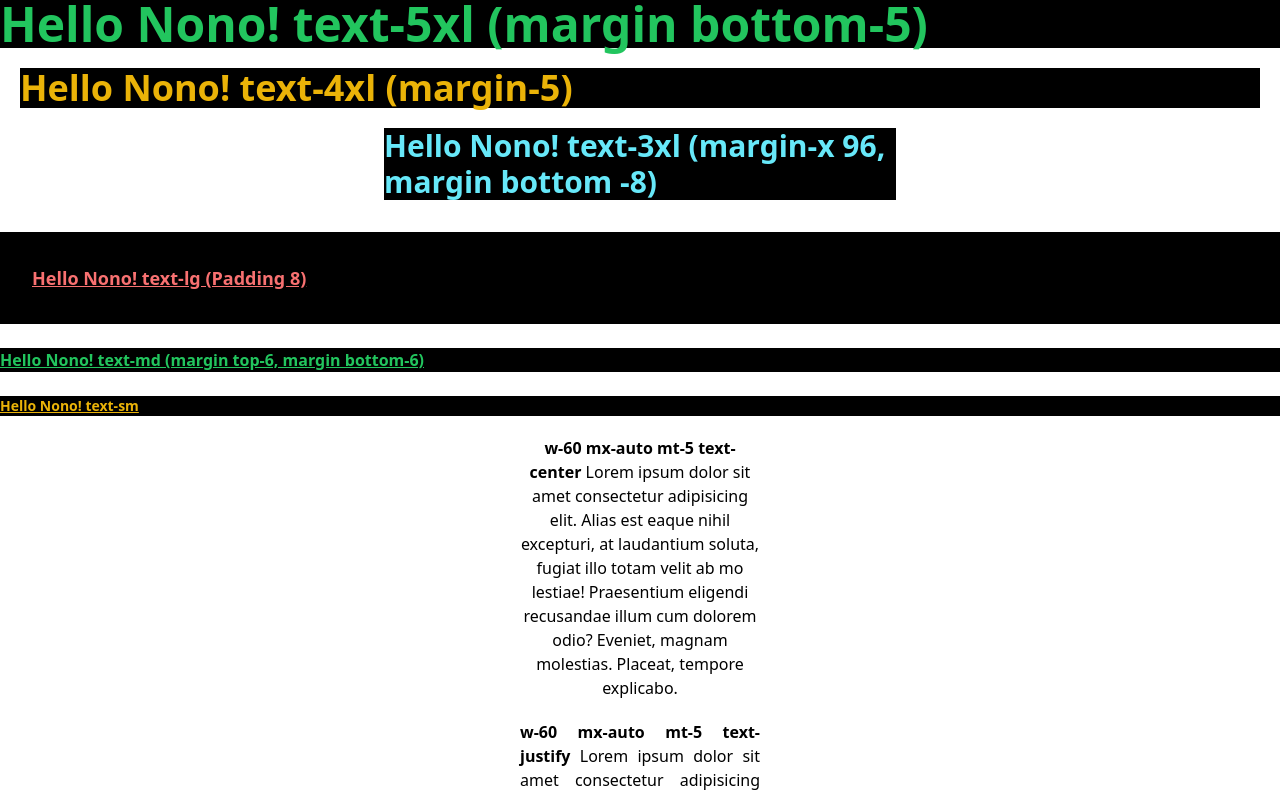
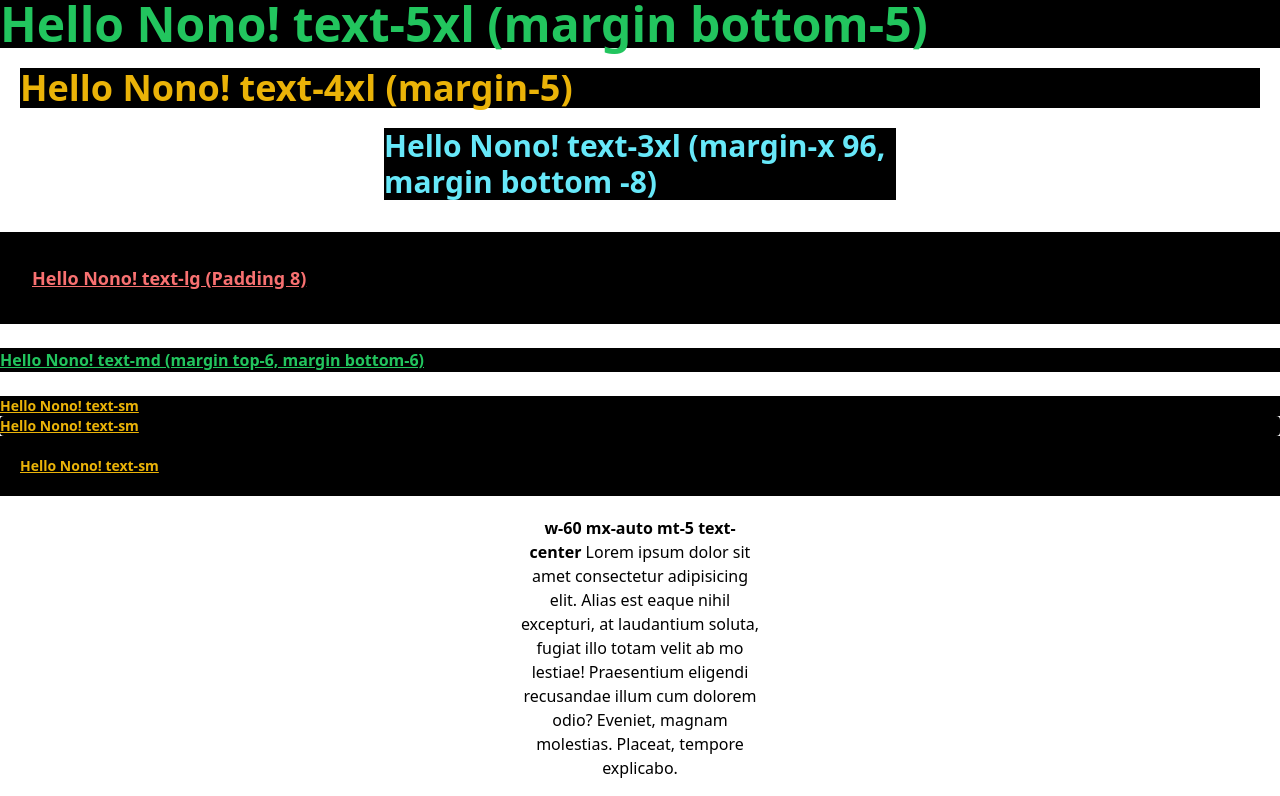
Before and after one commit to IHSyed/resume1-ihs, a Next.js app: page / in a window 1280 px wide. Shown: the top 796 px of the page. Built offline with nearby package versions, Linux system fonts and the light colour scheme.

Commit message:
Third Commit

```diff
--- a/src/app/page.tsx
+++ b/src/app/page.tsx
@@ -25,6 +25,14 @@ export default function Home() {
       Hello Nono! text-sm
     </h3>
 
+    <h3 className="text-sm mx-auto rounded text-yellow-500 bg-black font-bold underline" >
+      Hello Nono! text-sm
+    </h3>
+
+    <h3 className="text-sm text-yellow-500 bg-black p-5 font-bold underline" >
+      Hello Nono! text-sm
+    </h3>
+
     <p className="w-60 mx-auto mt-5 text-center">
      <span className="font-bold">w-60 mx-auto mt-5 text-center</span> Lorem ipsum dolor sit amet consectetur adipisicing elit. Alias est eaque nihil excepturi, at laudantium soluta, fugiat illo totam velit ab mo lestiae! Praesentium eligendi recusandae illum cum dolorem odio? Eveniet, magnam molestias. Placeat, tempore explicabo.
     </p>
```
